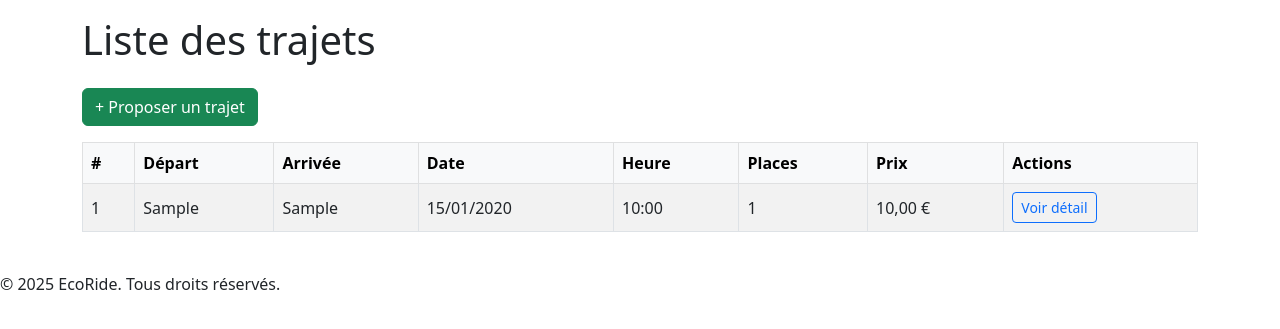
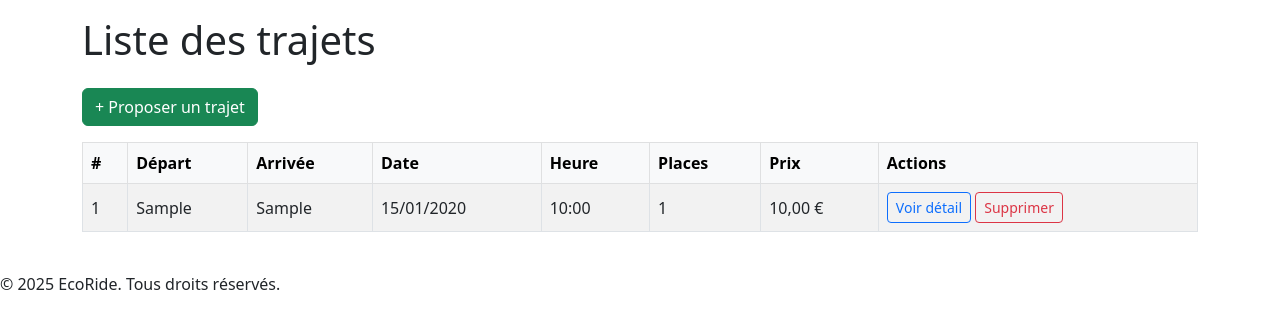
Before and after one commit to Potato-Technical/ecoride, a PHP site: page /trajets in a window 1280 px wide. Shown: the part 56-385 px from the top of the page. Run offline with PHP 8.4, Linux system fonts and the light colour scheme; tables that the repository leaves empty hold one stand-in row (values such as "Sample post").

Commit message:
feat(trajet): ajout suppression (Delete) avec confirmation

```diff
--- a/app/Controllers/TrajetController.php
+++ b/app/Controllers/TrajetController.php
@@ -193,4 +193,25 @@ public function update(int $id): void
     exit;
 }
 
+    /**
+     * POST /trajets/{id}/delete
+     * Supprime un trajet puis redirige vers la liste
+     */
+    public function delete(int $id): void
+    {
+        $trajet = $this->trajetModel->find($id);
+        if (!$trajet) {
+            http_response_code(404);
+            echo "Trajet introuvable.";
+            return;
+        }
+
+        // Suppression
+        $this->trajetModel->delete($id);
+
+        // Redirection vers la liste
+        header("Location: /trajets");
+        exit;
+    }
+
 }
--- a/app/Models/TrajetModel.php
+++ b/app/Models/TrajetModel.php
@@ -109,4 +109,5 @@ class TrajetModel
         $stmt = $this->pdo->prepare("DELETE FROM trajet WHERE id_trajet = ?");
         return $stmt->execute([$id]);
     }
+
 }
--- a/app/Views/trajets/index.php
+++ b/app/Views/trajets/index.php
@@ -46,6 +46,11 @@
               <td>
                 <!-- Ajout du lien Voir détail -->
                 <a href="/trajets/<?= (int)$t['id_trajet'] ?>" class="btn btn-sm btn-outline-primary">Voir détail</a>
+                <form method="post" action="/trajets/<?= (int)$t['id_trajet'] ?>/delete"
+                        onsubmit="return confirm('Voulez-vous vraiment supprimer ce trajet ?');"
+                        class="d-inline">
+                    <button type="submit" class="btn btn-sm btn-outline-danger">Supprimer</button>
+                </form>
               </td>
             </tr>
           <?php endforeach; ?>
--- a/app/Views/trajets/show.php
+++ b/app/Views/trajets/show.php
@@ -83,7 +83,8 @@
 
     <div class="card-footer d-flex gap-2">
       <a href="/trajets/<?= (int)$trajet['id_trajet'] ?>/edit" class="btn btn-primary">Modifier</a>
-      <form action="/trajets/<?= (int)$trajet['id_trajet'] ?>/delete" method="post" onsubmit="return confirm('Supprimer ce trajet ?');">
+      <form action="/trajets/<?= (int)$trajet['id_trajet'] ?>/delete" method="post" onsubmit="return confirm('Voulez-vous vraiment supprimer ce trajet ?');"
+        class="d-inline">
         <button type="submit" class="btn btn-danger">Supprimer</button>
       </form>
     </div>
--- a/public/index.php
+++ b/public/index.php
@@ -29,13 +29,11 @@ $router->get('trajets/create', 'TrajetController@create');   // Formulaire de cr
 $router->post('trajets/store', 'TrajetController@store');    // Traitement du POST
 
 // Lecture d’un trajet (Show) : /trajets/12
-// IMPORTANT : on conserve la syntaxe REGEX déjà supportée par ton Router
+// IMPORTANT : on conserve la syntaxe REGEX déjà supportée par le Router
 $router->get('trajets/([0-9]+)', 'TrajetController@show');
-
-// (à venir) Delete
 $router->get('trajets/([0-9]+)/edit', 'TrajetController@edit');         // Éditer un trajet (formulaire pré-rempli)
 $router->post('trajets/([0-9]+)/update', 'TrajetController@update');    // Mettre à jour un trajet (POST)
-$router->post('trajets/([0-9]+)/delete', 'TrajetController@delete');
+$router->post('trajets/([0-9]+)/delete', 'TrajetController@delete');    // Supprimer un trajet
 
 // Exécute le dispatch (fait correspondre la route à l’action)
 $router->dispatch();
```
